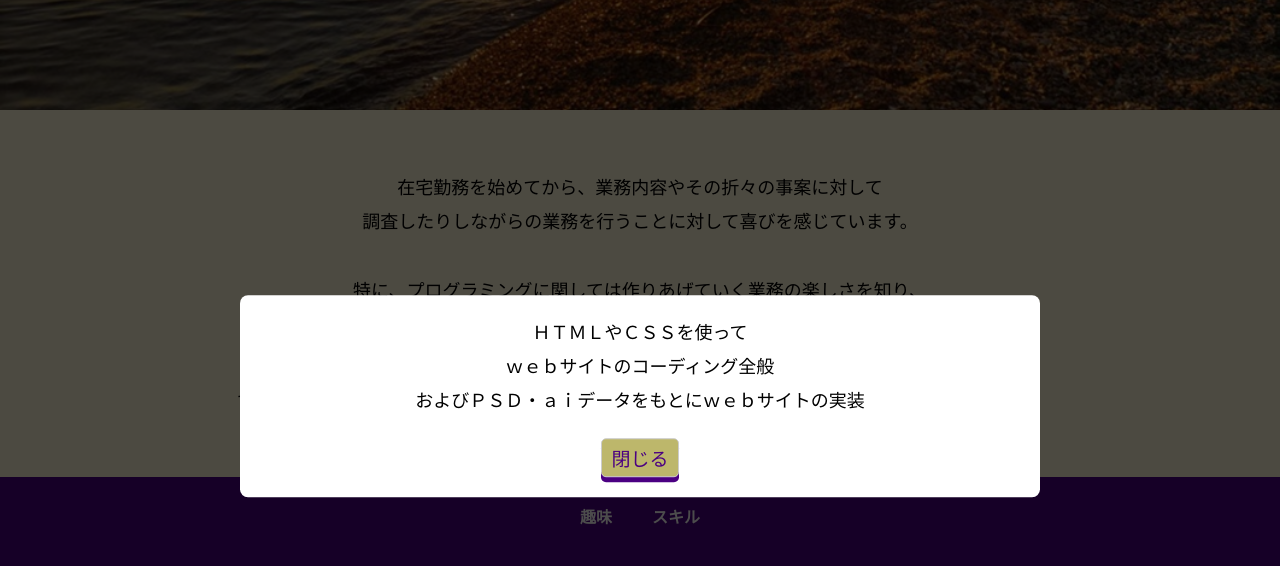
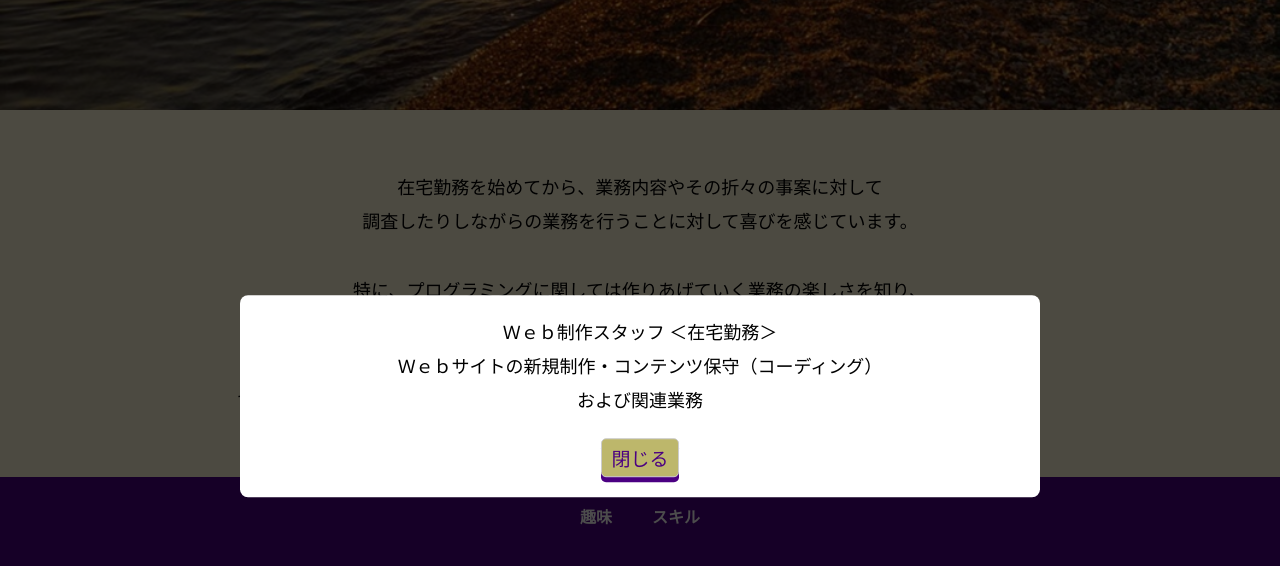
Before and after one commit to tmzngk/NagShuKatsu.github.io, a plain HTML site: page index.html in a window 1280 px wide. Both pictures are taken after a click on the button "貴社の求人の業務内容". Shown: the part 740-1306 px from the top of the page. Drawn offline with Linux system fonts and the light colour scheme.

Commit message:
20250801

```diff
--- a/index.html
+++ b/index.html
@@ -54,9 +54,9 @@
         </div>
         <div id="detail-motivation">
             <p>
-                ＨＴＭＬやＣＳＳを使って<br>
-                ｗｅｂサイトのコーディング全般<br>
-                およびＰＳＤ・ａｉデータをもとにｗｅｂサイトの実装
+                Ｗｅｂ制作スタッフ ＜在宅勤務＞<br>
+                Ｗｅｂサイトの新規制作・コンテンツ保守（コーディング）<br>
+                および関連業務
             </p>
             <button id="close">閉じる</button>
         </div>
```
